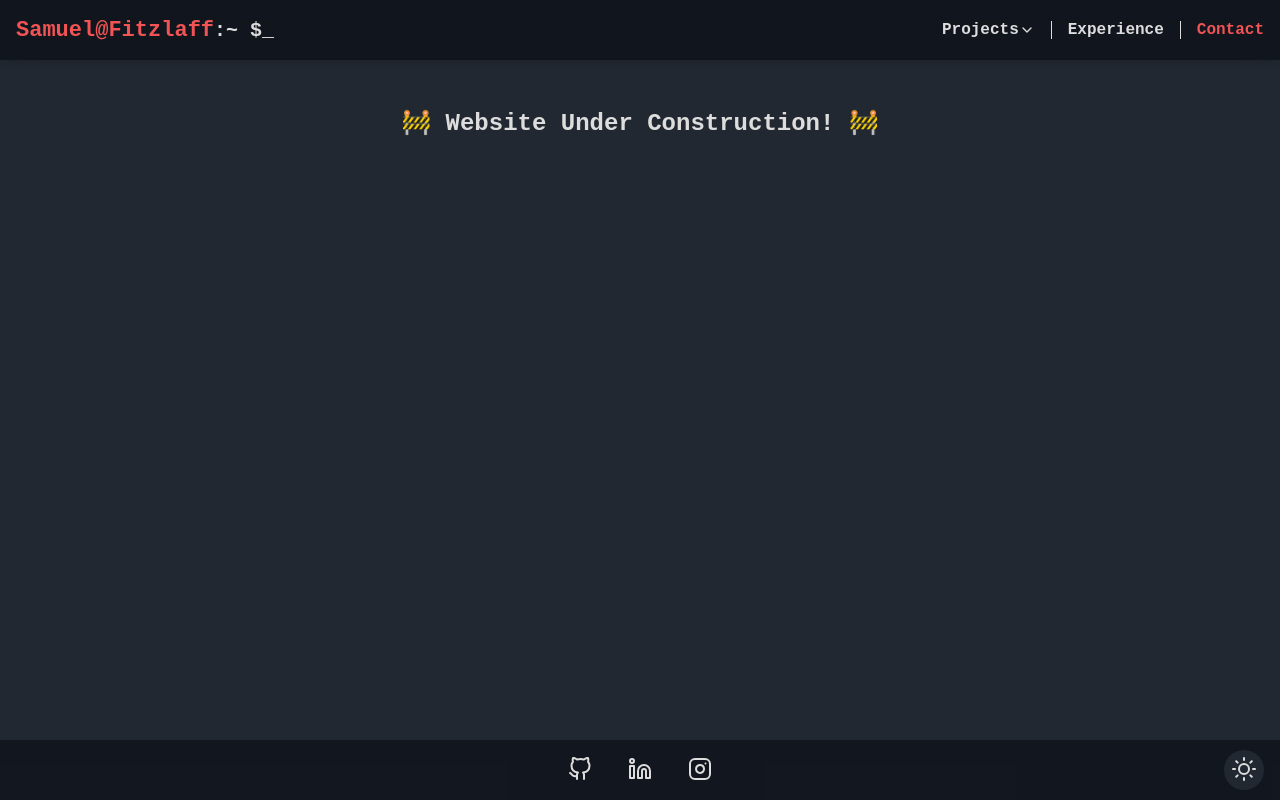
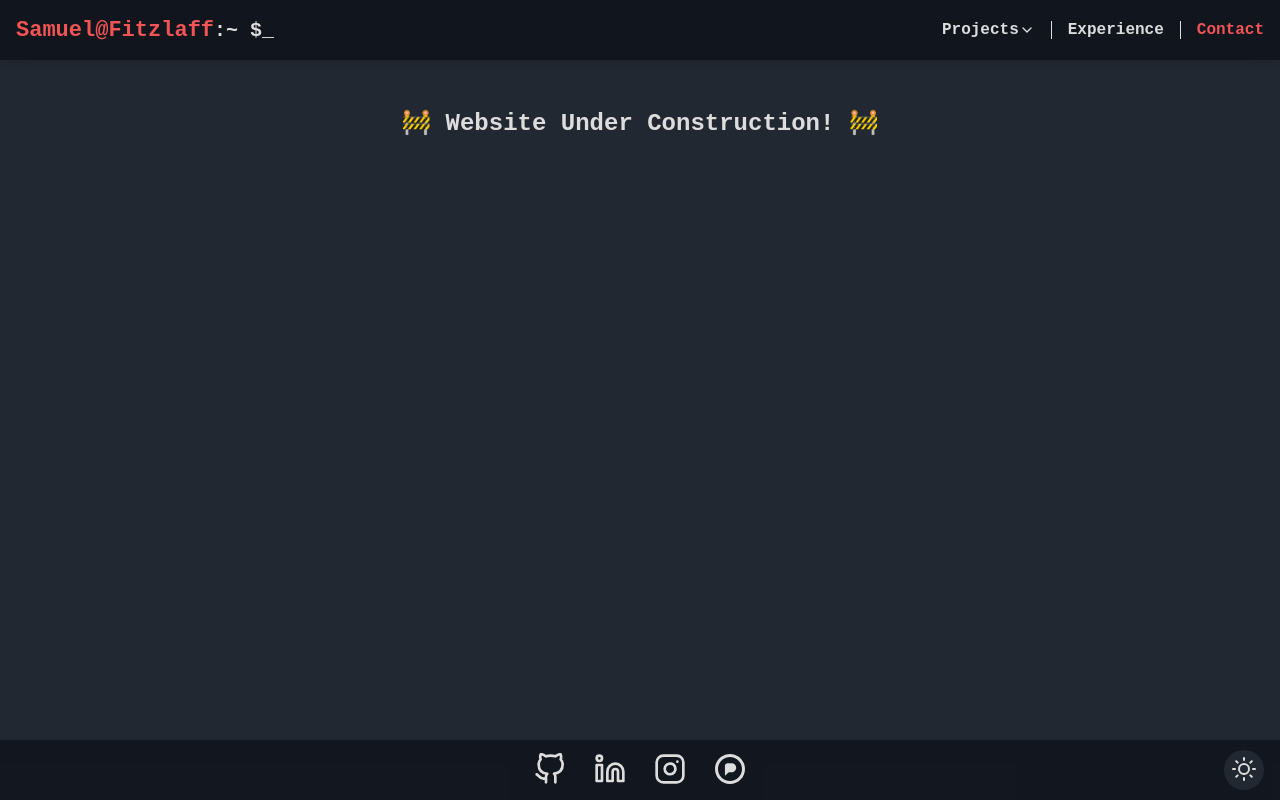
Before and after one commit to SamuelTobiasFitzlaff/SamuelTobiasFitzlaff.github.io, a Next.js app: page / in a window 1280 px wide. Built offline with nearby package versions, Linux system fonts and the light colour scheme.

Commit message:
feat: add pixelfed link to footer

```diff
--- /dev/null
+++ b/src/assets/Pixelfed.tsx
@@ -0,0 +1,22 @@
+export default function Pixelfed({
+  fill = "#ffffff",
+  width = "1rem",
+  height = "1rem",
+}) {
+  return (
+    <svg
+      width={width}
+      height={height}
+      viewBox="0 0 24 24"
+      xmlns="http://www.w3.org/2000/svg"
+    >
+      <g>
+        <path fill="none" d="M0 0H24V24H0z" />
+        <path
+          fill={fill}
+          d="M12 2c5.523 0 10 4.477 10 10s-4.477 10-10 10S2 17.523 2 12 6.477 2 12 2zm0 2c-4.418 0-8 3.582-8 8s3.582 8 8 8 8-3.582 8-8-3.582-8-8-8zm1.031 4.099c1.713 0 3.101 1.345 3.101 3.005s-1.388 3.005-3.1 3.005h-1.819L8.618 16.58V9.832c0-.957.801-1.733 1.79-1.733h2.623z"
+        />
+      </g>
+    </svg>
+  );
+}
--- a/src/components/Layout/Footer/index.tsx
+++ b/src/components/Layout/Footer/index.tsx
@@ -4,10 +4,13 @@ import { FooterContainer, SocialsButton, ThemeToggle } from "./styles";
 import { Sun, Moon, GitHub, Instagram, Linkedin } from "react-feather";
 import Link from "next/link";
 import { CheckDirection } from "@/utils/DirectionAware";
+import Image from "next/image";
+import Pixelfed from "@/assets/Pixelfed";
 
 export default function Footer() {
   const [theme, setTheme] = useState("dark");
   const [direction, setDirection] = useState([
+    { direction: 0, hover: false },
     { direction: 0, hover: false },
     { direction: 0, hover: false },
     { direction: 0, hover: false },
@@ -67,7 +70,7 @@ export default function Footer() {
           }}
           direction={direction[0]}
         >
-          <GitHub />
+          <GitHub width="2rem" height="2rem" />
         </SocialsButton>
       </Link>
       <Link
@@ -84,7 +87,7 @@ export default function Footer() {
           }}
           direction={direction[1]}
         >
-          <Linkedin />
+          <Linkedin width="2rem" height="2rem" />
         </SocialsButton>
       </Link>
       <Link
@@ -101,7 +104,28 @@ export default function Footer() {
           }}
           direction={direction[2]}
         >
-          <Instagram />
+          <Instagram width="2rem" height="2rem" />
+        </SocialsButton>
+      </Link>
+      <Link
+        href="https://pixelfed.social/i/web/profile/588866334611347493"
+        target="_blank"
+        tabIndex={-1}
+      >
+        <SocialsButton
+          onMouseEnter={(e: MouseEvent) => {
+            handleMouseEvent(e, 3, true);
+          }}
+          onMouseLeave={(e: MouseEvent) => {
+            handleMouseEvent(e, 3, false);
+          }}
+          direction={direction[3]}
+        >
+          <Pixelfed
+            fill="rgb(var(--text-secondary))"
+            width="2.25rem"
+            height="2.25rem"
+          />
         </SocialsButton>
       </Link>
       <ThemeToggle onClick={toggleTheme}>
```
Also changed, not shown: public/icons/pixelfed.svg (added).
